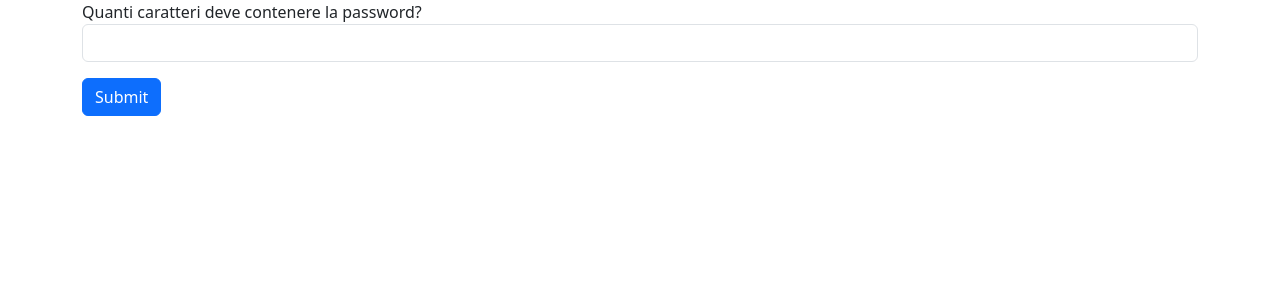
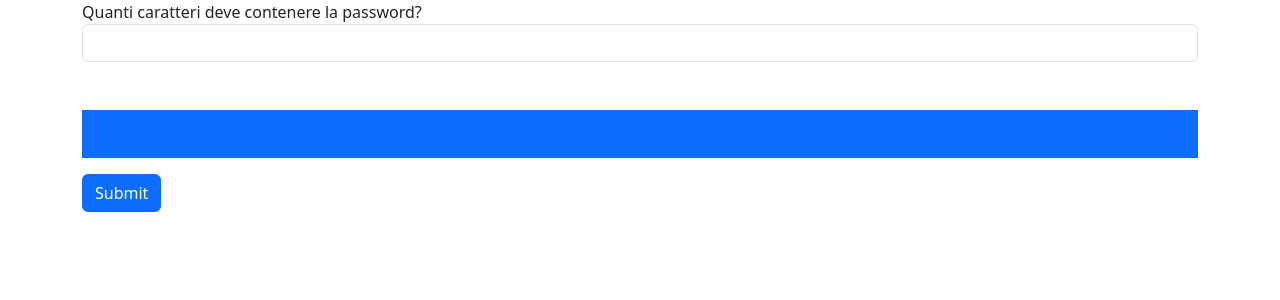
Before and after one commit to francescorocco/php-strong-password-generator, a PHP site: page / in a window 1280 px wide. Shown: the top 300 px of the page. Run offline with PHP 8.4, Linux system fonts and the light colour scheme; data that the repository does not hold is empty.

Commit message:
Milestone 2 completata

```diff
--- /dev/null
+++ b/functions.php
@@ -0,0 +1,12 @@
+<?php
+
+    // funzione che ci genererà la password casuale dall'array di caratteri scelti
+    function generateRandomPassword($length, $characters){
+        $password = '';
+        $charactersLenght = count($characters);
+        for($i = 0; $i < $length; $i++){
+            $password.= $characters[rand(0, $charactersLenght -1)];
+        }
+        return $password;
+    }
+?>
--- a/index.php
+++ b/index.php
@@ -1,4 +1,6 @@
 <?php
+    require_once __DIR__ .'/functions.php';
+
 
     $letters = 'abcdefghijklmnopqrstuvwxyzABCDEFGHIJKLMNOPQRSTUVWXYZ';
     $numbers = '0123456789';
@@ -10,19 +12,7 @@
         $passwordCharacters = $_GET['password'];
         $password = generateRandomPassword($passwordCharacters, $allCharacters);
     }
-
-    // funzione che ci genererà la password casuale dall'array di caratteri scelti
-    function generateRandomPassword($length, $characters){
-        $password = '';
-        $charactersLenght = count($characters);
-        for($i = 0; $i < $length; $i++){
-            $password.= $characters[rand(0, $charactersLenght -1)];
-        }
-        return $password;
-    }
-
 ?>
-
 
 
 
@@ -49,7 +39,7 @@
                 <?php if(isset($passwordCharacters) && $passwordCharacters < 3){ ?>
                     <div class="alert alert-danger" role="alert">Caratteri minimi 4</div>
                 <?php }else{?>
-                    <div class="bg-primary text-white"><?php echo $password?></div>
+                    <div class="bg-primary text-white text-center fs-1 mt-5 p-4"><?php echo $password?></div>
                 <?php } ?>
             </div>
             <button type="submit" class="btn btn-primary">Submit</button>
```
